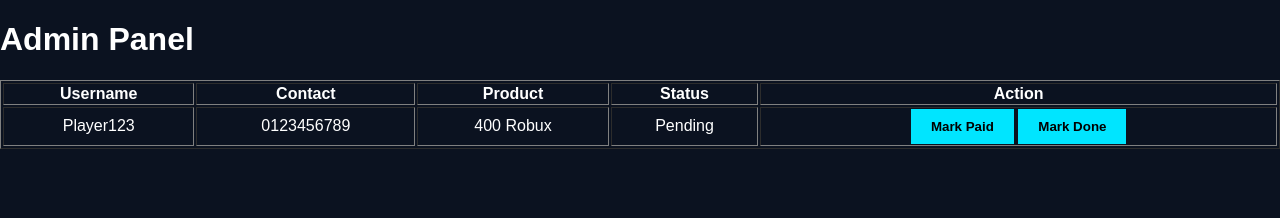
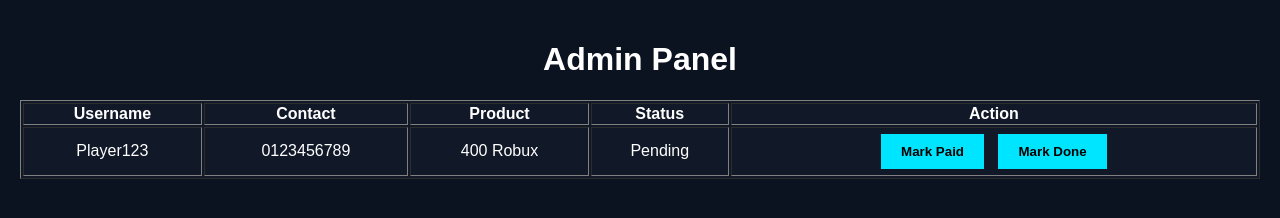
Before and after one commit to tanlianjun1998-netizen/robux-store, a plain HTML site: page admin.html in a window 1280 px wide. Drawn offline with Linux system fonts and the light colour scheme.

Commit message:
Update style.css

```diff
--- a/style.css
+++ b/style.css
@@ -1,3 +1,20 @@
+.admin-container {
+  padding: 20px;
+  text-align: center;
+}
+
+table {
+  margin-top: 20px;
+  background: #111827;
+}
+
+button {
+  margin: 5px;
+  padding: 5px 10px;
+  background: #00e5ff;
+  border: none;
+  cursor: pointer;
+}
 body {
   margin:0;
   font-family:Arial;
```
